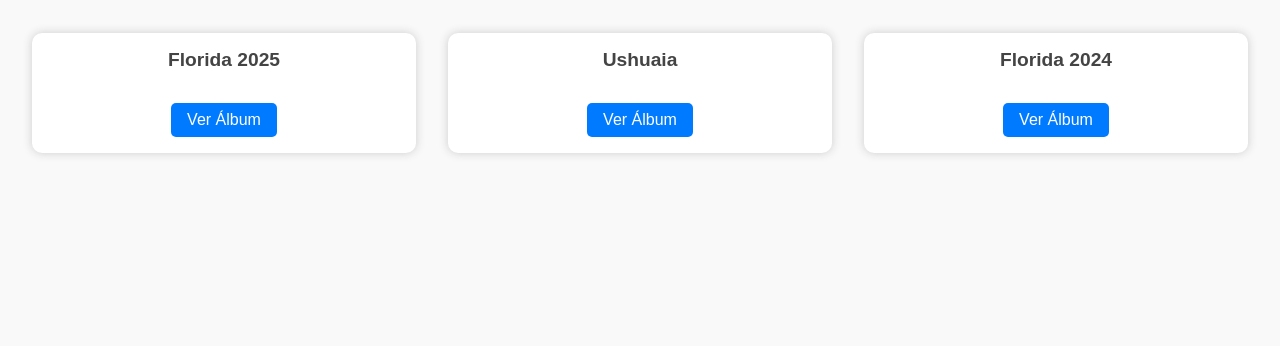
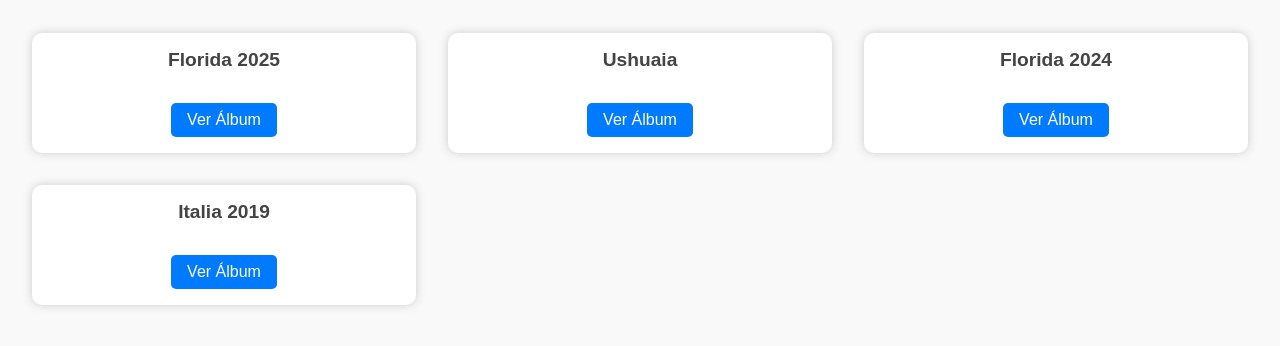
Before and after one commit to SergioMachadoJr/sergiomachadojr.github.io, a plain HTML site: page index.html in a window 1280 px wide. Shown: the part 112-458 px from the top of the page. Drawn offline with Linux system fonts and the light colour scheme.

Commit message:
Update index.html

```diff
--- a/index.html
+++ b/index.html
@@ -37,6 +37,10 @@
       <h2>Florida 2024</h2>
       <a href="https://photos.app.goo.gl/3mCf7D1kmFfHzssP8" target="_blank">Ver Álbum</a>
     </div>
+    <div class="album">
+      <h2>Italia 2019</h2>
+      <a href="https://photos.app.goo.gl/3FbBpZZg4jYAhuDd7" target="_blank">Ver Álbum</a>
+    </div>
     <!-- Adicione mais álbuns copiando este bloco -->
 
   </div>
```
